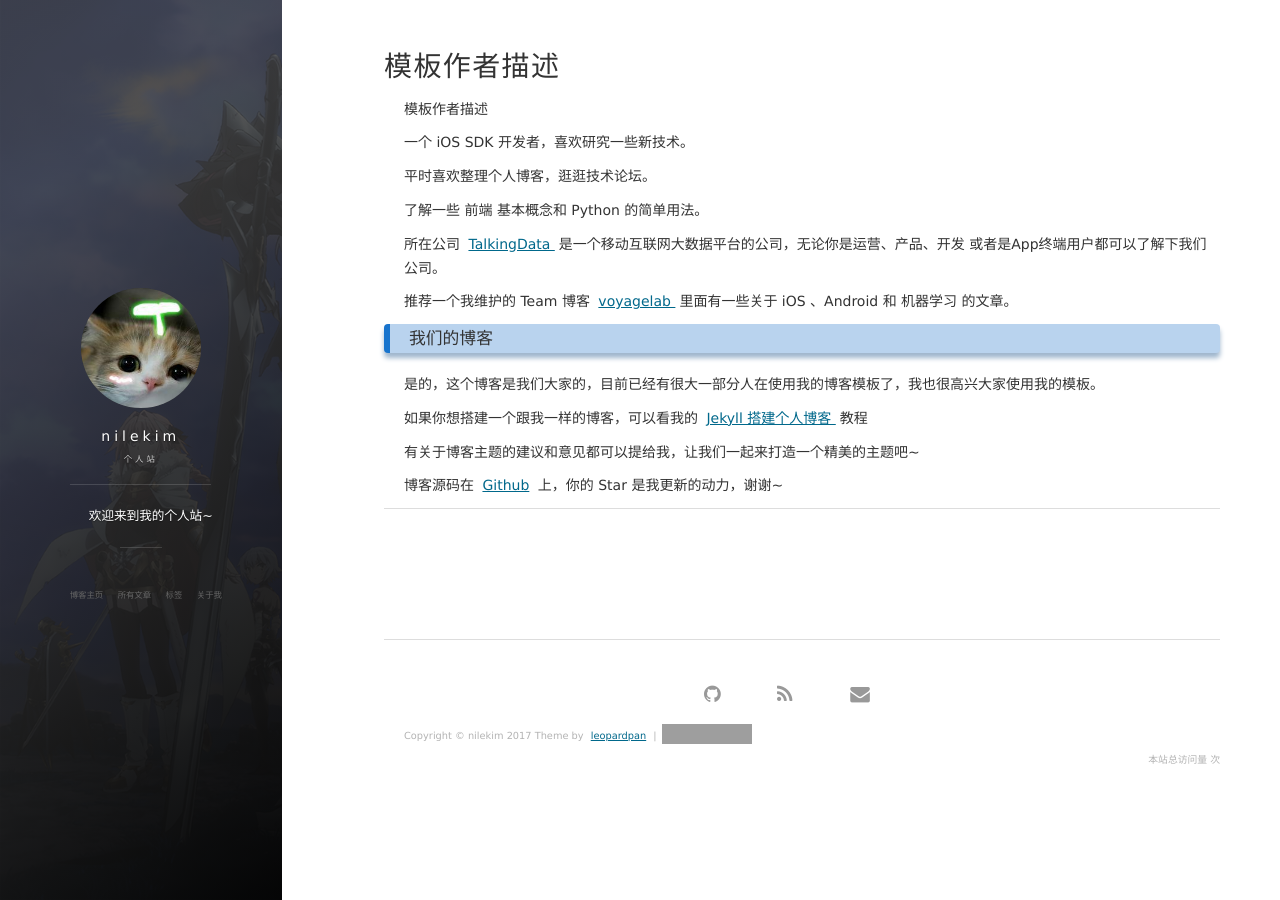
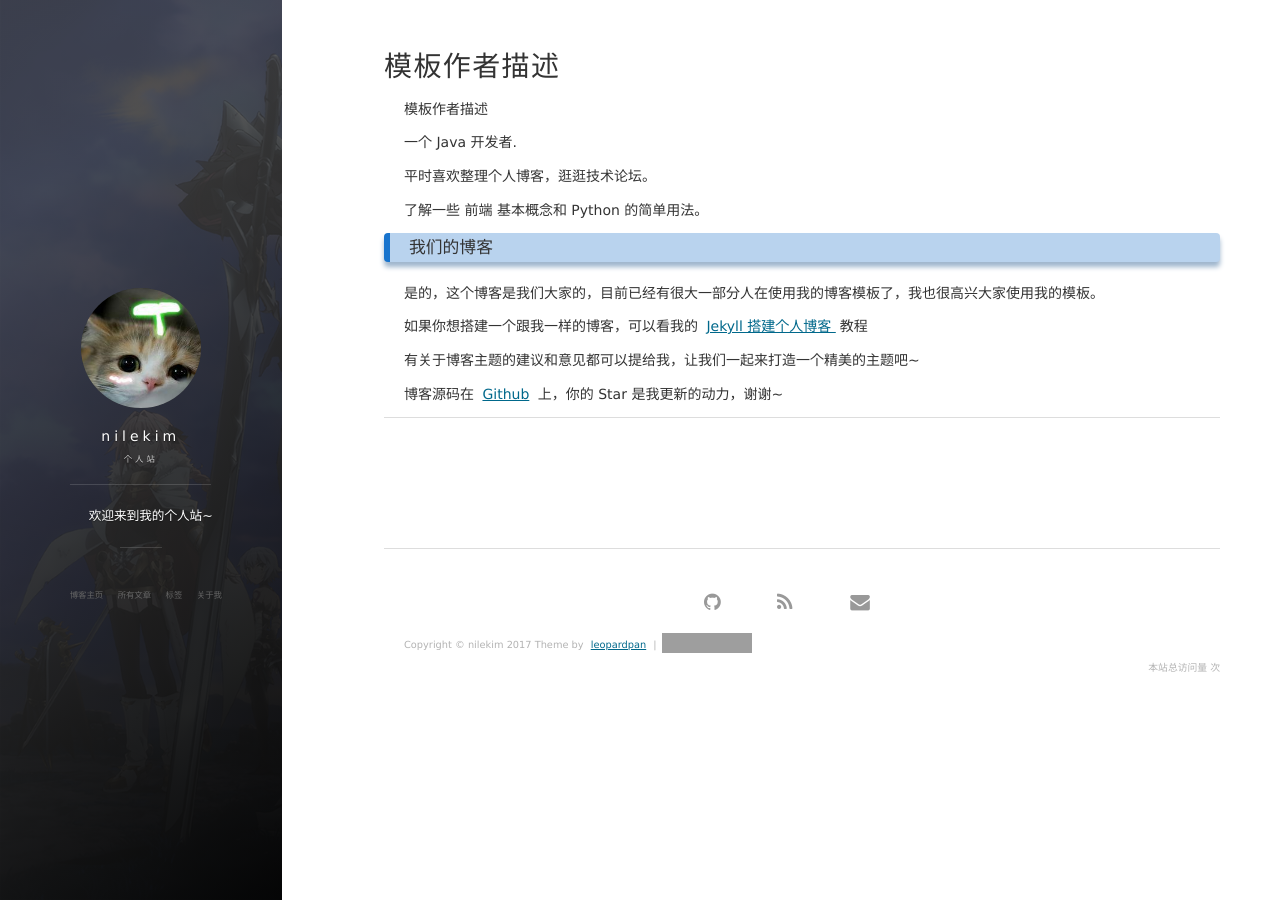
Before and after one commit to nilekim/nilekim.github.io, a Jekyll site: the page built from about.md, in a window 1280 px wide. Built offline with Jekyll 4.4.1, drawn with Linux system fonts in a browser that asks for light colours; nearby versions of some CDN libraries; comment, search, counter and statistics services are not loaded; grey boxes are pictures that could not be loaded.

Commit message:
更新说明

```diff
--- a/about.md
+++ b/about.md
@@ -4,7 +4,7 @@ title: 模板作者描述
 ---
 模板作者描述
 
-一个 iOS SDK 开发者，喜欢研究一些新技术。
+一个 Java 开发者.
 <p>
 平时喜欢整理个人博客，逛逛技术论坛。
 <p>
@@ -12,14 +12,9 @@ title: 模板作者描述
 
 <p>
 
-所在公司
-<a target="_blank" href="https://www.talkingdata.com/"> TalkingData </a>
-是一个移动互联网大数据平台的公司，无论你是运营、产品、开发 或者是App终端用户都可以了解下我们公司。
+
 <p>
 
-推荐一个我维护的 Team 博客
-<a target="_blank" href="http://talkingdata.me/"> voyagelab </a>
-里面有一些关于 iOS 、Android 和 机器学习 的文章。
 
 <p>
 
```
